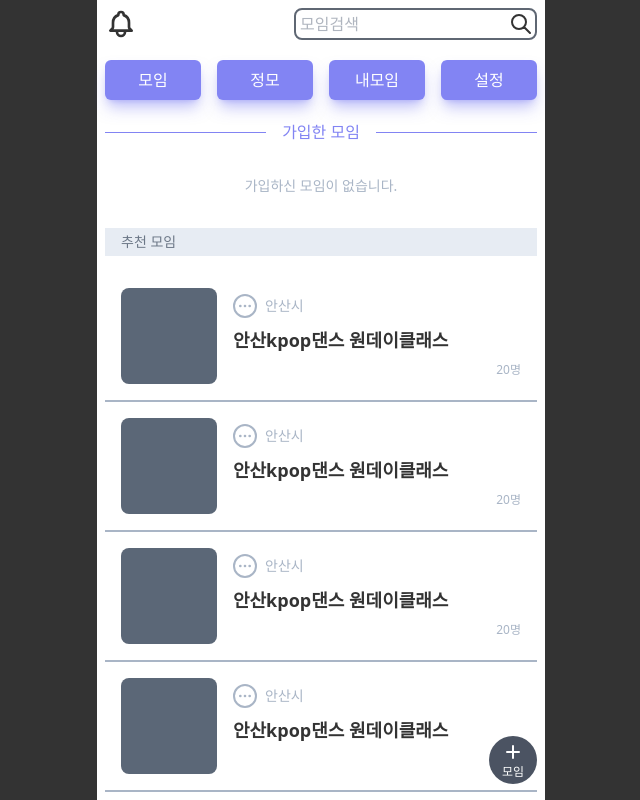
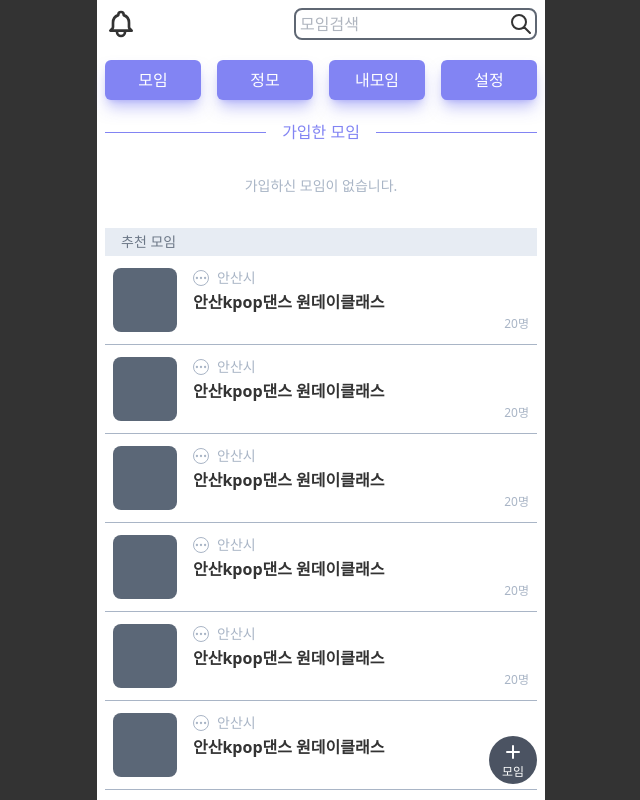
Before and after one commit to leesh5000/side-project-fe, a React (Create React App) app: page /my-group in a window 1280 px wide. Shown: the top 800 px of the page, without its empty margins (319-959 px from the left). Built offline with nearby package versions, Linux system fonts and the light colour scheme.

Commit message:
modify MyGroup related css

```diff
--- a/src/components/board/mygroupboard.jsx
+++ b/src/components/board/mygroupboard.jsx
@@ -2,19 +2,19 @@ import React from "react";
 
 const MyGroupBoard = ({ image, category, area, groupName, memberCount }) => {
     return (
-      <section className="border-b-2 border-slate-400 p-4 w-full mx-auto">
+      <section className="border-b border-slate-400 py-1 px-2 w-full mx-auto">
         <article className="flex space-x-4 items-center">
-            <section className="rounded-lg bg-slate-700 h-24 w-24"></section>
-            <section className="flex-1 space-y-2 py-1">
+            <section className="rounded-lg bg-slate-700 h-16 w-16"></section>
+            <section className="flex-1 space-y-0.5 py-2">
                 <article className="flex space-x-2 items-center">
-                    <section className="rounded-full border-2 border-slate-400 w-6 h-6 text-slate-400 flex items-center justify-center">
+                    <section className="rounded-full border border-slate-400 w-4 h-4 text-slate-400 flex items-center justify-center">
                         <svg xmlns="http://www.w3.org/2000/svg" className="h-4 w-4" fill="none" viewBox="0 0 24 24" stroke="currentColor" strokeWidth={2}>
                             <path strokeLinecap="round" strokeLinejoin="round" d="M5 12h.01M12 12h.01M19 12h.01M6 12a1 1 0 11-2 0 1 1 0 012 0zm7 0a1 1 0 11-2 0 1 1 0 012 0zm7 0a1 1 0 11-2 0 1 1 0 012 0z" />
                         </svg>
                     </section>
                     <section className="text-sm text-slate-400">{area}</section>
                 </article>
-                <article className="text-lg font-semibold">{groupName}</article>
+                <article className="text-basis font-bold">{groupName}</article>
                 <article className="text-xs text-slate-400 text-right">{memberCount}명</article>
             </section>
         </article>
--- a/src/pages/root/MyGroup.jsx
+++ b/src/pages/root/MyGroup.jsx
@@ -54,7 +54,7 @@ const MyGroup = () => {
         }
       </article>
       <article>
-        <section className="pl-4 pt-1 pb-1 mb-4 bg-slate-200 text-slate-600 text-sm">
+        <section className="pl-4 pt-1 pb-1 bg-slate-200 text-slate-600 text-sm">
           추천 모임
         </section>
         <section>
```
